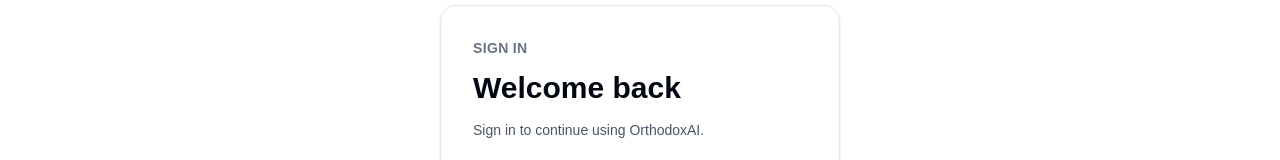
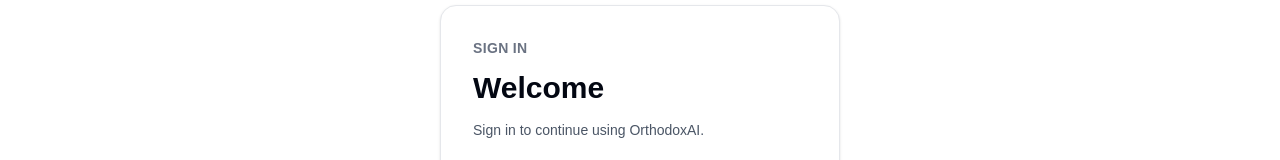
Before and after one commit to triplnj/orthodox-ai, a Next.js app: page /login in a window 1280 px wide. Shown: the part 124-284 px from the top of the page. Built offline with nearby package versions, Linux system fonts and the light colour scheme; no server answers.

Commit message:
Update login  welcome text

```diff
--- a/src/app/login/page.tsx
+++ b/src/app/login/page.tsx
@@ -58,7 +58,7 @@
         </p>
 
         <h1 className="mt-3 text-3xl font-bold text-gray-950">
-          Welcome back
+          Welcome
         </h1>
 
         <p className="mt-3 text-sm leading-6 text-gray-600">
```
